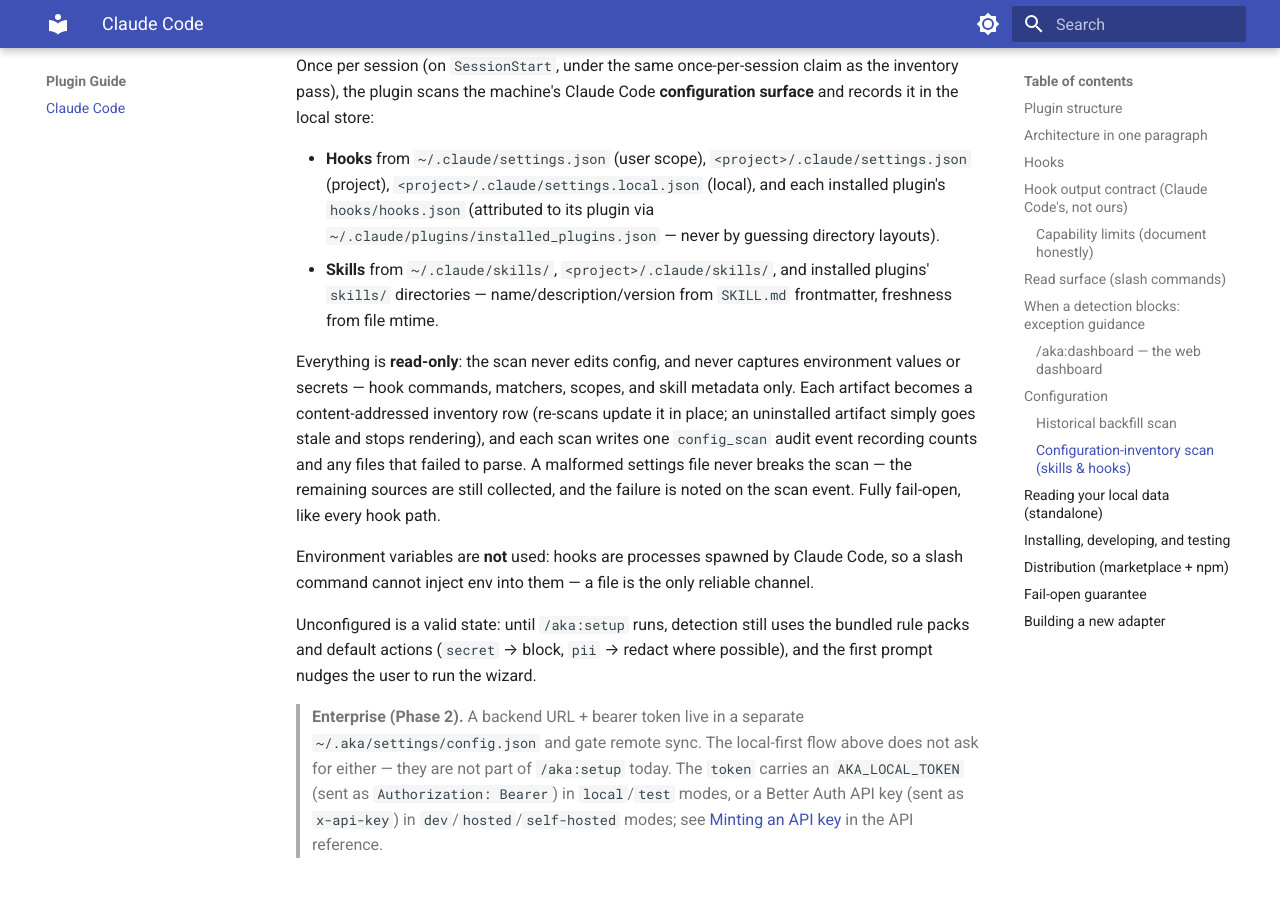
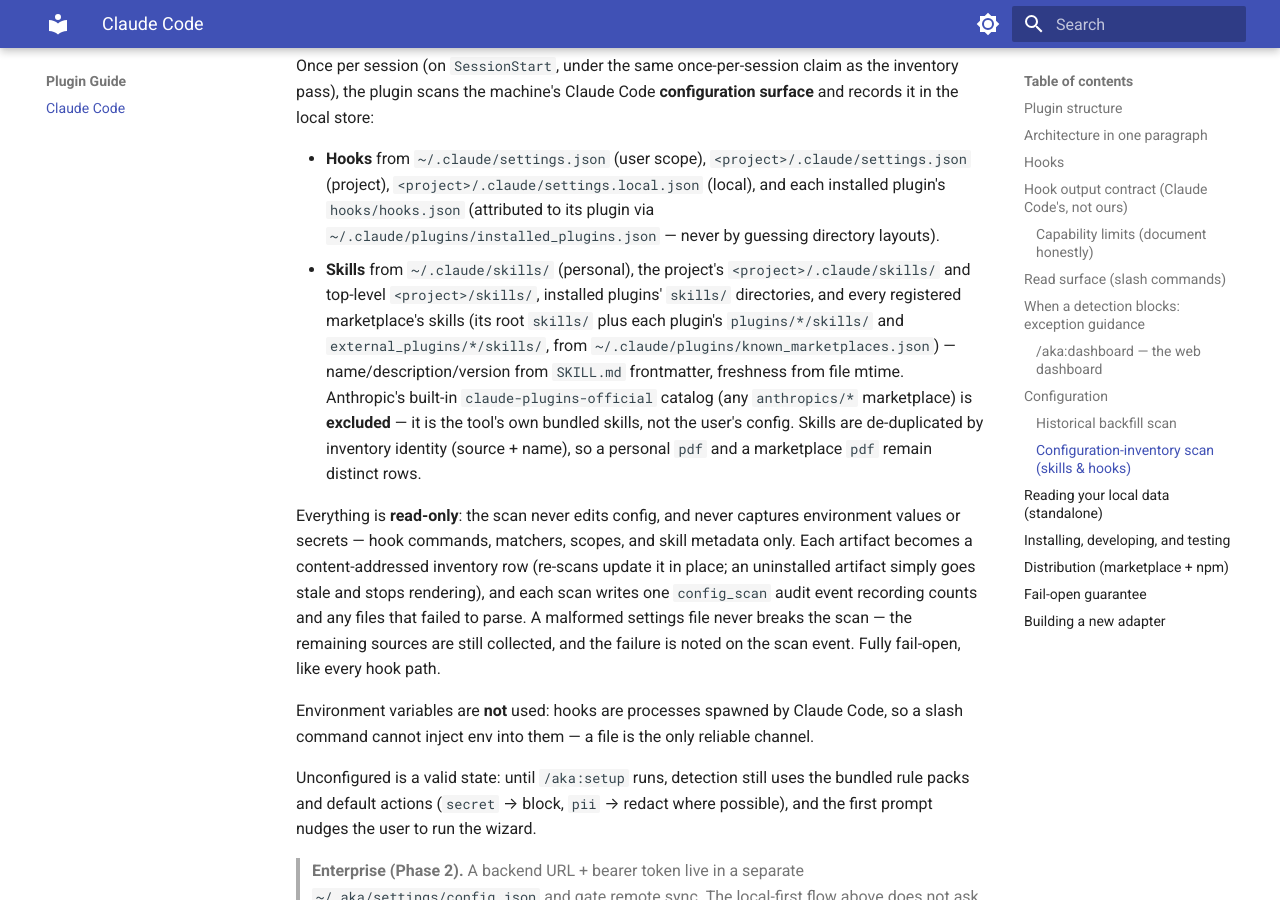
Before and after one commit to akasecurity/ai-tc-docs, an MkDocs documentation site: the page built from docs/plugin/claude-code.md, in a window 1280 px wide and 900 px high, scrolled down 6525 px. Built offline with MkDocs 1.6.1 and Material for MkDocs 9.7.7, drawn with Linux system fonts in a browser that asks for light colours.

Commit message:
feat(inventory): surface scanned skills/hooks on the Inventory page
Project the config-inventory report (real scanned skills/hooks in the meta
`inventory` table) into the web-ui Inventory page's AssetSummary/AssetGroup
model — merged into listAssets/listHarnesses/getAsset/getInventoryStats and
attached to the real Claude Code harness card only, counted on exactly one
card. Add the content-addressed row id to the read DTOs.

Broaden the scanner to walk every registered marketplace (root + plugins/* +
external_plugins/*, except Anthropic's claude-plugins-official catalog) and the
repo's top-level skills/, de-duplicated by inventory identity (source + name)
so distinct same-name skills are never dropped.

```diff
--- a/docs/plugin/claude-code.md
+++ b/docs/plugin/claude-code.md
@@ -181,7 +181,7 @@ When `historicalAccess: full` is chosen, `/aka:setup` runs `scripts/backfill.js`
 Once per session (on `SessionStart`, under the same once-per-session claim as the inventory pass), the plugin scans the machine's Claude Code **configuration surface** and records it in the local store:
 
 - **Hooks** from `~/.claude/settings.json` (user scope), `<project>/.claude/settings.json` (project), `<project>/.claude/settings.local.json` (local), and each installed plugin's `hooks/hooks.json` (attributed to its plugin via `~/.claude/plugins/installed_plugins.json` — never by guessing directory layouts).
-- **Skills** from `~/.claude/skills/`, `<project>/.claude/skills/`, and installed plugins' `skills/` directories — name/description/version from `SKILL.md` frontmatter, freshness from file mtime.
+- **Skills** from `~/.claude/skills/` (personal), the project's `<project>/.claude/skills/` and top-level `<project>/skills/`, installed plugins' `skills/` directories, and every registered marketplace's skills (its root `skills/` plus each plugin's `plugins/*/skills/` and `external_plugins/*/skills/`, from `~/.claude/plugins/known_marketplaces.json`) — name/description/version from `SKILL.md` frontmatter, freshness from file mtime. Anthropic's built-in `claude-plugins-official` catalog (any `anthropics/*` marketplace) is **excluded** — it is the tool's own bundled skills, not the user's config. Skills are de-duplicated by inventory identity (source + name), so a personal `pdf` and a marketplace `pdf` remain distinct rows.
 
 Everything is **read-only**: the scan never edits config, and never captures environment values or secrets — hook commands, matchers, scopes, and skill metadata only. Each artifact becomes a content-addressed inventory row (re-scans update it in place; an uninstalled artifact simply goes stale and stops rendering), and each scan writes one `config_scan` audit event recording counts and any files that failed to parse. A malformed settings file never breaks the scan — the remaining sources are still collected, and the failure is noted on the scan event. Fully fail-open, like every hook path.
 
```
